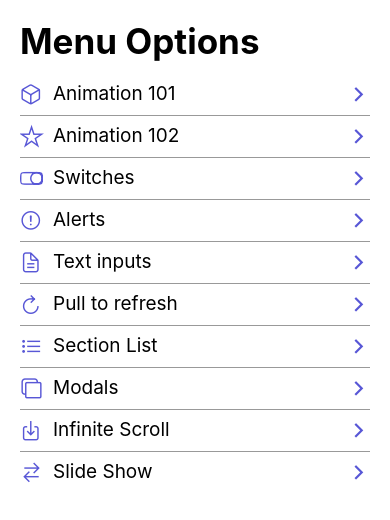
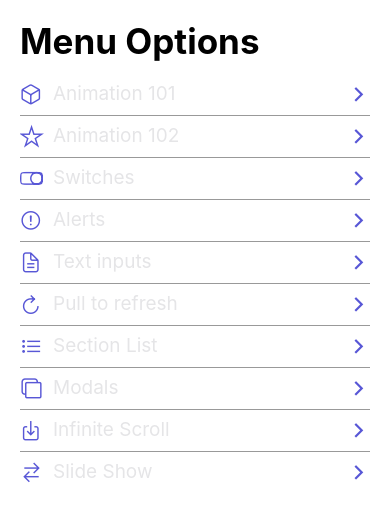
Before and after one commit to FranCarn/RNComponents, a React Native app: screen /Home in a window 390 px wide. Shown: the top 520 px of the page. Built offline with nearby package versions, Linux system fonts and the light colour scheme.

Commit message:
initial theme config

```diff
--- a/App.tsx
+++ b/App.tsx
@@ -1,11 +1,23 @@
 import 'react-native-gesture-handler';
 import React from 'react';
-import {NavigationContainer} from '@react-navigation/native';
+import {
+  NavigationContainer,
+  DefaultTheme,
+  DarkTheme,
+  Theme,
+} from '@react-navigation/native';
 import {Navigator} from './src/navigation/Navigator';
+
+const customTheme: Theme = {
+  dark: true,
+  colors: {
+    ...DarkTheme.colors,
+  },
+};
 
 const App = () => {
   return (
-    <NavigationContainer>
+    <NavigationContainer theme={customTheme}>
       <Navigator />
     </NavigationContainer>
   );
--- a/src/components/FlatListMenuItem.tsx
+++ b/src/components/FlatListMenuItem.tsx
@@ -3,7 +3,7 @@
 import Icon from 'react-native-vector-icons/Ionicons';
 import {MenuItem} from '../interfaces/appInterfaces';
 import {TouchableOpacity} from 'react-native-gesture-handler';
-import {useNavigation} from '@react-navigation/native';
+import {useNavigation, useTheme} from '@react-navigation/native';
 
 interface Props {
   item: MenuItem;
@@ -11,13 +11,16 @@
 
 export const FlatListMenuItem = ({item}: Props) => {
   const {navigate} = useNavigation();
+  const {colors} = useTheme();
   return (
     <TouchableOpacity
       activeOpacity={0.8}
       onPress={() => navigate(item.component as never)}>
       <View style={styles.container}>
         <Icon name={item.icon} color="#5857d6" size={23} />
-        <Text style={styles.itemText}>{item.name}</Text>
+        <Text style={{...styles.itemText, color: colors.text}}>
+          {item.name}
+        </Text>
         <View style={{flex: 1}} />
         <Icon name="chevron-forward-outline" color="#5857d6" size={23} />
       </View>
```
